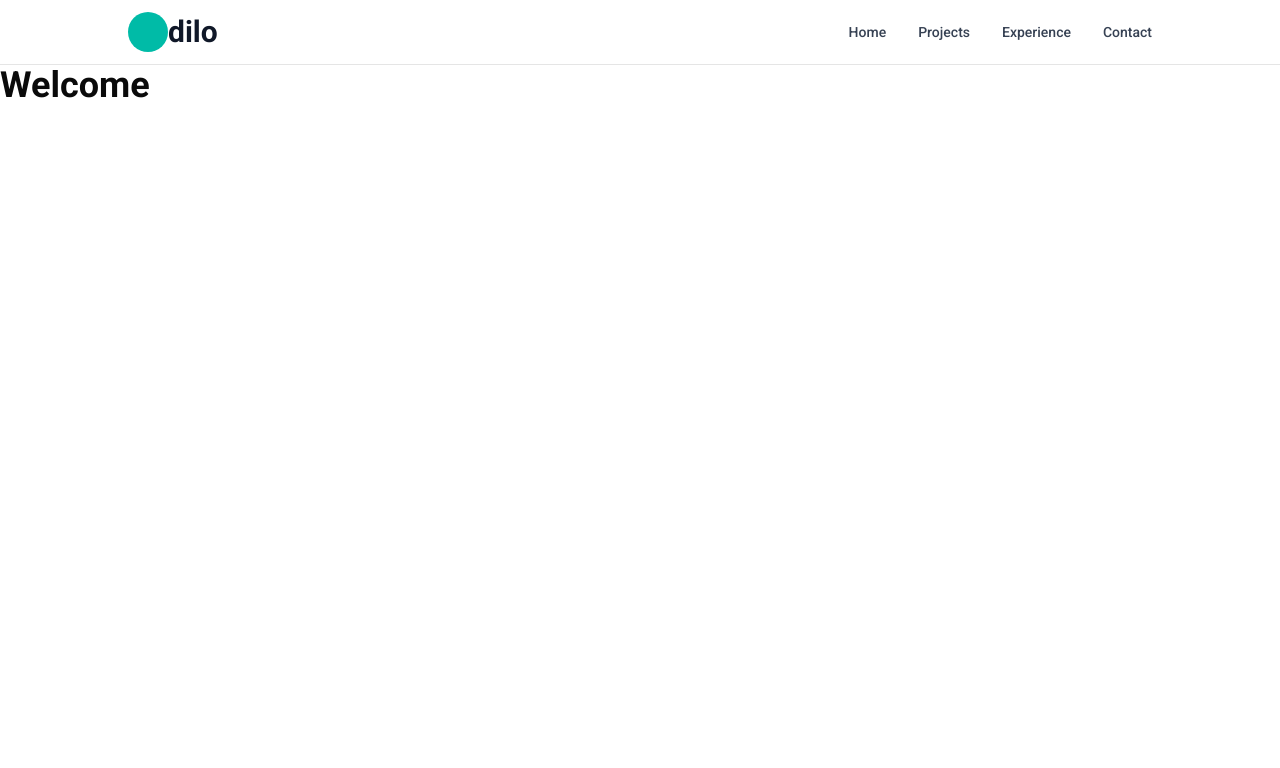
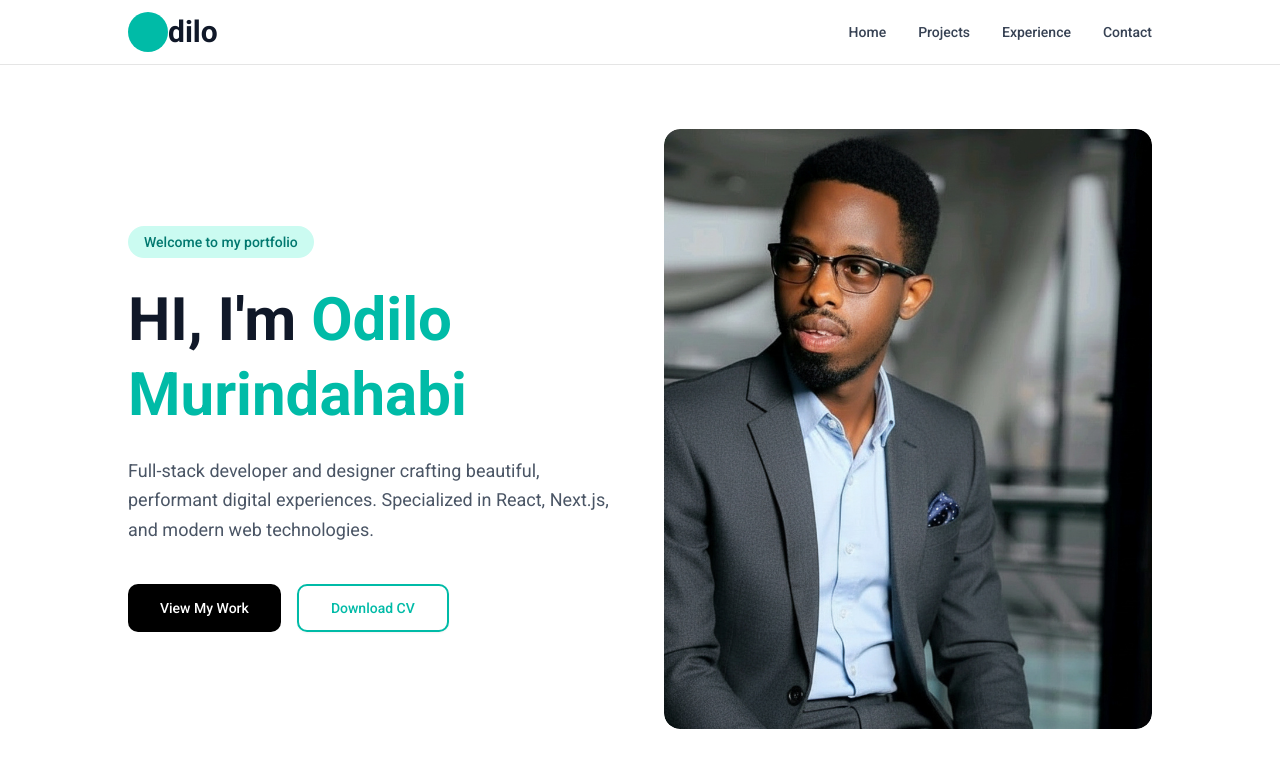
Before and after one commit to muodilo/odiloportfolio, a Next.js app: page / in a window 1280 px wide. Shown: the top 768 px of the page. Built offline with nearby package versions, Linux system fonts and the light colour scheme.

Commit message:
ft/ create hero section

```diff
--- a/app/page.tsx
+++ b/app/page.tsx
@@ -1,11 +1,12 @@
 import { Navbar } from "@/components/navbar";
+import { Hero } from "@/components/hero";
 
 export default function Home() {
   return (
     <div className="min-h-screen">
       <Navbar />
-      <main className="">
-        <h1 className="text-4xl font-bold">Welcome</h1>
+      <main>
+        <Hero />
       </main>
     </div>
   );
--- /dev/null
+++ b/components/hero.tsx
@@ -0,0 +1,55 @@
+import Image from "next/image";
+import { Button } from "@/components/ui/button";
+
+export function Hero() {
+  return (
+    <section
+      id="home"
+      className="lg:px-32 md:px-16 px-5 py-16 "
+    >
+      <div className="grid lg:grid-cols-2 gap-12 items-center max-w-7xl mx-auto">
+        <div className="space-y-6">
+          <div className="inline-block">
+            <span className="inline-flex items-center px-4 py-1.5 rounded-full bg-teal-100 text-teal-700 text-sm font-medium">
+              Welcome to my portfolio
+            </span>
+          </div>
+          <h1 className="text-4xl md:text-5xl lg:text-6xl font-bold leading-tight">
+            <span className="text-gray-900">HI, I&apos;m</span>{" "}
+            <span className="text-teal-500">Odilo Murindahabi</span>
+          </h1>
+          <p className="text-lg text-gray-600 leading-relaxed max-w-lg">
+            Full-stack developer and designer crafting beautiful, performant digital
+            experiences. Specialized in React, Next.js, and modern web technologies.
+          </p>
+          <div className="flex flex-col sm:flex-row gap-4 pt-4">
+            <Button
+              size="lg"
+              className="bg-black text-white hover:bg-gray-800 rounded-lg px-8 py-3 h-auto"
+            >
+              View My Work
+            </Button>
+            <Button
+              variant="outline"
+              size="lg"
+              className="border-2 border-teal-500 text-teal-500 hover:bg-teal-50 rounded-lg px-8 py-3 h-auto"
+            >
+              Download CV
+            </Button>
+          </div>
+        </div>
+        <div className="relative w-full h-[400px] md:h-[500px] lg:h-[600px] order-first lg:order-last">
+          <div className="relative w-full h-full rounded-2xl overflow-hidden">
+            <Image
+              src="/images/Murindahabi_odilo_make_a_proffetional_software_Engineer_38cb13cb-9001-444f-a58d-07a33ea9a072.jpg"
+              alt="Odilo Murindahabi - Professional Software Engineer"
+              fill
+              className="object-cover rounded-2xl"
+              priority
+            />
+          </div>
+        </div>
+      </div>
+    </section>
+  );
+}
```
Also changed, not shown: public/images/Murindahabi_odilo_make_a_proffetional_software_Engineer_38cb13cb-9001-444f-a58d-07a33ea9a072.jpg (added).
